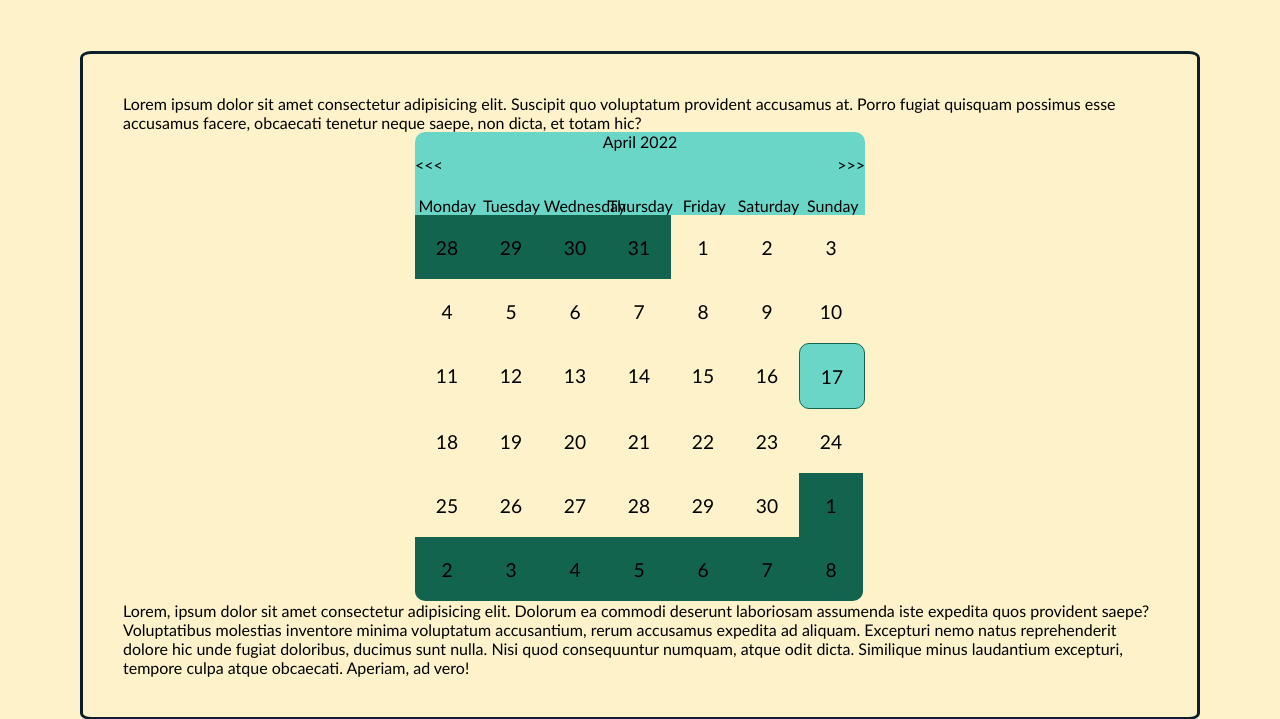
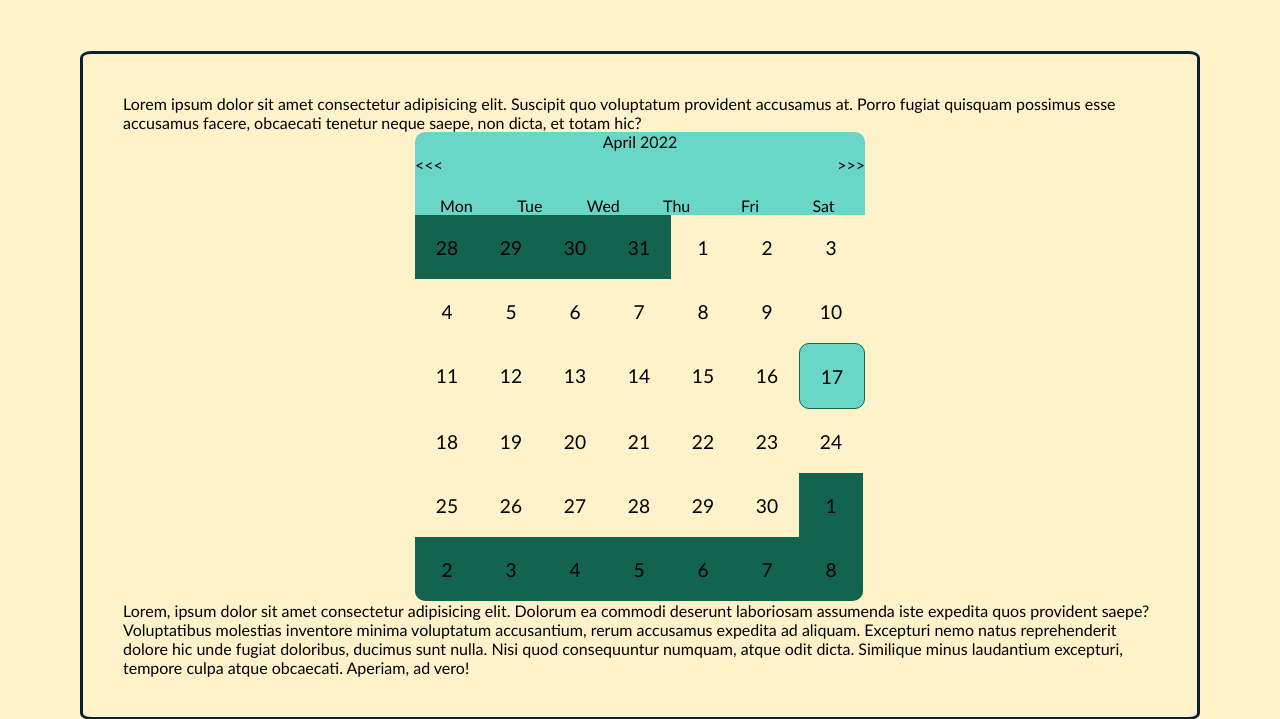
Before and after one commit to radu781/Pet-Smart-Manager, a PHP site: page /calendar.html in a window 1280 px wide. Shown: the part 168-887 px from the top of the page. Run offline with PHP 8.4, Linux system fonts and the light colour scheme.

Commit message:
Calendar cells are now automatically generated

```diff
--- a/calendar.html
+++ b/calendar.html
@@ -36,69 +36,8 @@
                     <div id="header-date" class="clickable">Today</div>
                     <div id="next-month-button" class="clickable">&gt;&gt;&gt;</div>
                 </div>
-                <div id="days">
-                    <div class="day">Monday</div>
-                    <div class="day">Tuesday</div>
-                    <div class="day">Wednesday</div>
-                    <div class="day">Thursday</div>
-                    <div class="day">Friday</div>
-                    <div class="day">Saturday</div>
-                    <div class="day">Sunday</div>
-                </div>
-                <div class="row">
-                    <div class="cell"></div>
-                    <div class="cell"></div>
-                    <div class="cell"></div>
-                    <div class="cell"></div>
-                    <div class="cell"></div>
-                    <div class="cell"></div>
-                    <div class="cell"></div>
-                </div>
-                <div class="row">
-                    <div class="cell"></div>
-                    <div class="cell"></div>
-                    <div class="cell"></div>
-                    <div class="cell"></div>
-                    <div class="cell"></div>
-                    <div class="cell"></div>
-                    <div class="cell"></div>
-                </div>
-                <div class="row">
-                    <div class="cell"></div>
-                    <div class="cell"></div>
-                    <div class="cell"></div>
-                    <div class="cell"></div>
-                    <div class="cell"></div>
-                    <div class="cell"></div>
-                    <div class="cell"></div>
-                </div>
-                <div class="row">
-                    <div class="cell"></div>
-                    <div class="cell"></div>
-                    <div class="cell"></div>
-                    <div class="cell"></div>
-                    <div class="cell"></div>
-                    <div class="cell"></div>
-                    <div class="cell"></div>
-                </div>
-                <div class="row">
-                    <div class="cell"></div>
-                    <div class="cell"></div>
-                    <div class="cell"></div>
-                    <div class="cell"></div>
-                    <div class="cell"></div>
-                    <div class="cell"></div>
-                    <div class="cell"></div>
-                </div>
-                <div class="row">
-                    <div class="cell"></div>
-                    <div class="cell"></div>
-                    <div class="cell"></div>
-                    <div class="cell"></div>
-                    <div class="cell"></div>
-                    <div class="cell"></div>
-                    <div class="cell"></div>
-                </div>
+                <div id="days"></div>
+                <div id="calendar-body"></div>
             </div>
         </div>
         <p>Lorem, ipsum dolor sit amet consectetur adipisicing elit. Dolorum ea commodi deserunt laboriosam assumenda iste expedita quos provident saepe? Voluptatibus molestias inventore minima voluptatum accusantium, rerum accusamus expedita ad aliquam.
--- a/scripts/calendar.js
+++ b/scripts/calendar.js
@@ -1,5 +1,15 @@
 class Calendar {
     constructor() {
+        this.days = [
+            "Monday",
+            "Tuesday",
+            "Wednesday",
+            "Thursday",
+            "Friday",
+            "Saturday",
+            "Sunday"
+        ]
+        this.generateCells()
         this.rows = document.querySelectorAll(".row")
         this.header = document.querySelector("#header-date")
         this.currentDate = new Date()
@@ -17,20 +27,39 @@ class Calendar {
         }
     }
 
+    generateCells() {
+        const days = document.querySelector("#days")
+        const columns = 6
+
+        for (let i = 0; i < columns; i++) {
+            const dayNode = document.createElement("div")
+            const textNode = document.createTextNode(this.days[i].slice(0, 3))
+            dayNode.appendChild(textNode)
+            dayNode.classList.add("day")
+            days.appendChild(dayNode)
+        }
+
+        const rows = 7
+        const calendarBody = document.querySelector("#calendar-body")
+
+        for (let i = 0; i < columns; i++) {
+            const row = document.createElement("div")
+            row.classList.add("row")
+            calendarBody.appendChild(row)
+            for (let j = 0; j < rows; j++) {
+                const cell = document.createElement("div")
+                cell.classList.add("cell")
+                row.appendChild(cell)
+            }
+        }
+    }
+
     getStart() {
         const firstDate = new Date(this.selectedDate.getFullYear(), this.selectedDate.getMonth(), 1)
         const firstDay = firstDate.toLocaleDateString("default", { weekday: "long" })
-        const days = [
-            "Monday",
-            "Tuesday",
-            "Wednesday",
-            "Thursday",
-            "Friday",
-            "Saturday",
-            "Sunday"
-        ]
+
         let index = 0
-        for (const day of days) {
+        for (const day of this.days) {
             if (firstDay === day) {
                 return index
             }
--- a/styles/calendar.css
+++ b/styles/calendar.css
@@ -26,6 +26,7 @@
     height: var(--cell-size);
     justify-content: center;
     align-items: center;
+    transition: 125ms all;
 }
 
 #calendar {
```
